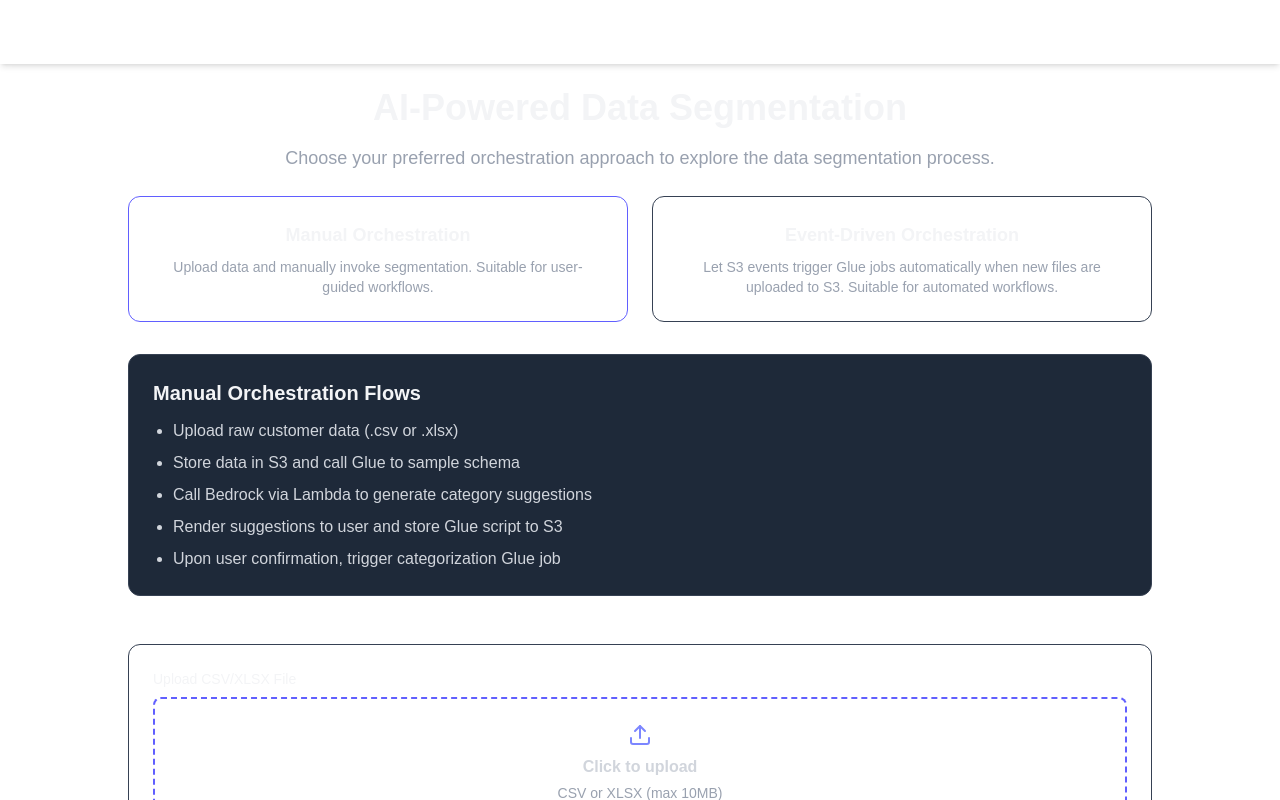
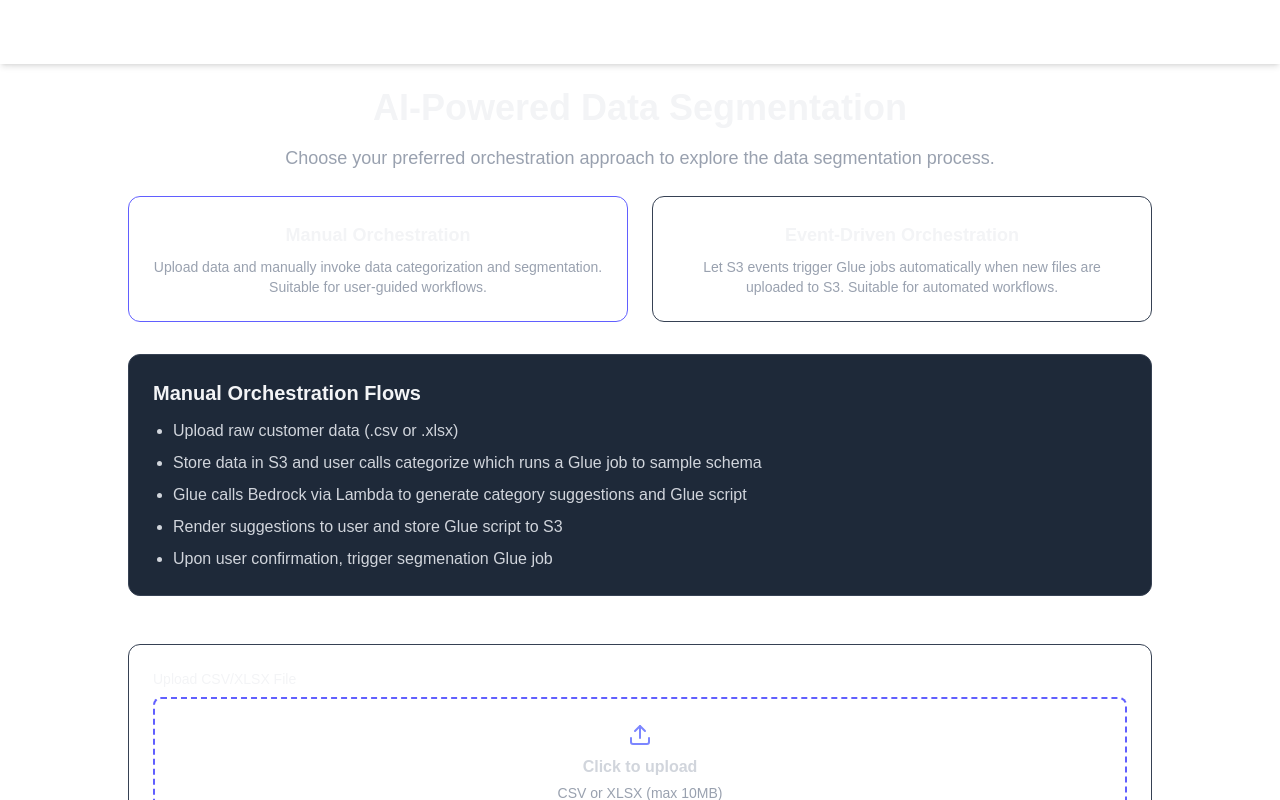
Before and after one commit to digitalsimboja/CloudLabX, a Next.js app: page /labs/aws/data-segmentation in a window 1280 px wide. Shown: the top 800 px of the page. Built offline with nearby package versions, Linux system fonts and the light colour scheme.

Commit message:
add categorize api

```diff
--- /dev/null
+++ b/src/app/api/segmentation/categorize/route.ts
@@ -0,0 +1,10 @@
+import { NextResponse } from "next/server";
+
+export async function POST(req: Request) {
+    console.log("Categorizing data...");
+    // Receive the S3 file path from the request body
+    const { s3FilePath } = await req.json();
+    console.log("S3 File Path:", s3FilePath);
+
+    return NextResponse.json({ segmentedRows: [{ name: "John Doe", age: 30, city: "New York" }], columns: ["name", "age", "city"] });
+}
--- a/src/app/api/segmentation/upload/route.ts
+++ b/src/app/api/segmentation/upload/route.ts
@@ -40,7 +40,7 @@ export async function POST(req: Request) {
       rows = allRows.filter((row) =>
         Object.values(row).some((val) => String(val).trim() !== "")
       );
-    } else if (fileName.endsWith(".xlsx" || ".xls")) {
+    } else if (fileName.endsWith(".xlsx") || fileName.endsWith(".xls")) {
       const workbook = XLSX.read(buffer, { type: "buffer" });
       const sheet = workbook.Sheets[workbook.SheetNames[0]];
 
@@ -78,7 +78,7 @@ export async function POST(req: Request) {
     const columns = Object.keys(previewRows[0] || {});
 
     // Implement the upload logic here to S3
-    const key = `uploads/${randomUUID()}-${file.name}`;
+    const key = `uploads/raw-data/${randomUUID()}-${file.name}`;
 
     const res = await s3.send(new PutObjectCommand({
       Bucket: process.env.AWS_BUCKET_NAME!,
--- a/src/app/labs/aws/data-segmentation/page.tsx
+++ b/src/app/labs/aws/data-segmentation/page.tsx
@@ -44,11 +44,11 @@ export default function DataSegmentationLab() {
     setS3FilePath(data.s3FilePath);
   };
 
-  const handleSegmentation = async () => {
+  const handleProcessing = async (endpoint: "segment" | "categorize") => {
     if (!s3FilePath) return;
     setIsReady(true);
 
-    const res = await fetch("/api/segmentation/segment", {
+    const res = await fetch(`/api/segmentation/${endpoint}`, {
       method: "POST",
       headers: {
         "Content-Type": "application/json",
@@ -90,7 +90,7 @@ export default function DataSegmentationLab() {
                 Manual Orchestration
               </h3>
               <p className="text-sm text-gray-400">
-                Upload data and manually invoke segmentation. Suitable for
+                Upload data and manually invoke data categorization and segmentation. Suitable for
                 user-guided workflows.
               </p>
             </div>
@@ -113,57 +113,6 @@ export default function DataSegmentationLab() {
             </div>
           </div>
 
-          {/* <div className="text-left bg-gray-800 p-6 rounded-xl border border-gray-700">
-            <h2 className="text-xl font-semibold mb-3">
-              🔧 How It Was Crafted
-            </h2>
-            <ul className="list-disc pl-5 text-gray-300 space-y-2">
-              <li>Upload raw customer data (.csv or .xlsx)</li>
-              <li>
-                Data is stored securely in S3 and passed to AWS Glue for schema
-                inference
-              </li>
-              <li>
-                A Lambda function invokes Amazon Bedrock to suggest segmentation
-                categories
-              </li>
-              <li>
-                Segmented categories are used to prompt Bedrock to generate a
-                Glue script for data segmentation
-              </li>
-              <li>
-                Generated Glue script is stored in S3 which triggers another
-                Glue job to segment the data
-              </li>
-              <li>
-                Final segmented data is stored in S3 and can be queried using
-                Athena
-              </li>
-              <li>
-                You can preview the first 10 rows of the segmented dataset
-              </li>
-              <li>
-                You can also download or export the full segmented data set
-              </li>
-            </ul>
-
-            <h2 className="text-xl font-semibold text-white mt-6 mb-3">
-              🚀 Tech Stack
-            </h2>
-            <ul className="list-disc pl-5 text-gray-300 space-y-2">
-              <li>
-                <strong>Frontend:</strong> Next.js, TailwindCSS, Lucide Icons,
-                AWS SDK
-              </li>
-              <li>
-                <strong>Backend:</strong> AWS Lambda, Amazon S3, AWS Glue,
-                Amazon Bedrock
-              </li>
-              <li>
-                <strong>Language:</strong> TypeScript & Python
-              </li>
-            </ul>
-          </div> */}
 
           {approach === "manual" && (
             <div className="text-left bg-gray-800 p-6 rounded-xl border border-gray-700">
@@ -172,12 +121,12 @@ export default function DataSegmentationLab() {
               </h2>
               <ul className="list-disc pl-5 text-gray-300 space-y-2">
                 <li>Upload raw customer data (.csv or .xlsx)</li>
-                <li>Store data in S3 and call Glue to sample schema</li>
+                <li>Store data in S3 and user calls categorize which runs a Glue job to sample schema</li>
                 <li>
-                  Call Bedrock via Lambda to generate category suggestions
+                  Glue calls Bedrock via Lambda to generate category suggestions and Glue script
                 </li>
                 <li>Render suggestions to user and store Glue script to S3</li>
-                <li>Upon user confirmation, trigger categorization Glue job</li>
+                <li>Upon user confirmation, trigger segmenation Glue job</li>
               </ul>
             </div>
           )}
@@ -187,13 +136,13 @@ export default function DataSegmentationLab() {
               <h2 className="text-xl font-semibold mb-3">Event-Driven Flow</h2>
               <ul className="list-disc pl-5 text-gray-300 space-y-2">
                 <li>
-                  Upload data to a special S3 prefix (e.g. <code>uploads/</code>
+                  Upload data to a special S3 bucket (e.g. <code>uploads/</code>
                   )
                 </li>
                 <li>S3 triggers Lambda function</li>
                 <li>Lambda starts Glue Job A to sample and invoke Bedrock</li>
                 <li>Generated categories + scripts are stored in S3</li>
-                <li>User accepts categories, which triggers final Glue job</li>
+                <li>User accepts categories, which triggers final Glue job to segment data</li>
               </ul>
             </div>
           )}
@@ -258,6 +207,7 @@ export default function DataSegmentationLab() {
           </button>
         </div>
 
+        {/* Data Preview */}
         {segmentReady && (
           <section className="mt-12 max-w-6xl mx-auto">
             <h2 className="text-xl md:text-2xl font-semibold mb-4">
@@ -298,16 +248,17 @@ export default function DataSegmentationLab() {
             {approach === "manual" && (
               <div className="text-right mt-6">
                 <button
-                  onClick={handleSegmentation}
+                  onClick={() => handleProcessing("categorize")}
                   className="bg-blue-600 hover:bg-blue-500 text-white px-6 py-3 rounded-lg font-medium transition"
                 >
-                  {isReady ? "Running Segmentation..." : "Segment Data"}
+                  {isReady ? "Running Categorization..." : "Categorize Data"}
                 </button>
               </div>
             )}
           </section>
         )}
 
+        {/* Segmented Data */}
         {segmentedData.length > 0 && (
           <section className="mt-12 max-w-6xl mx-auto">
             <h2 className="text-xl md:text-2xl font-semibold mb-4">
```
